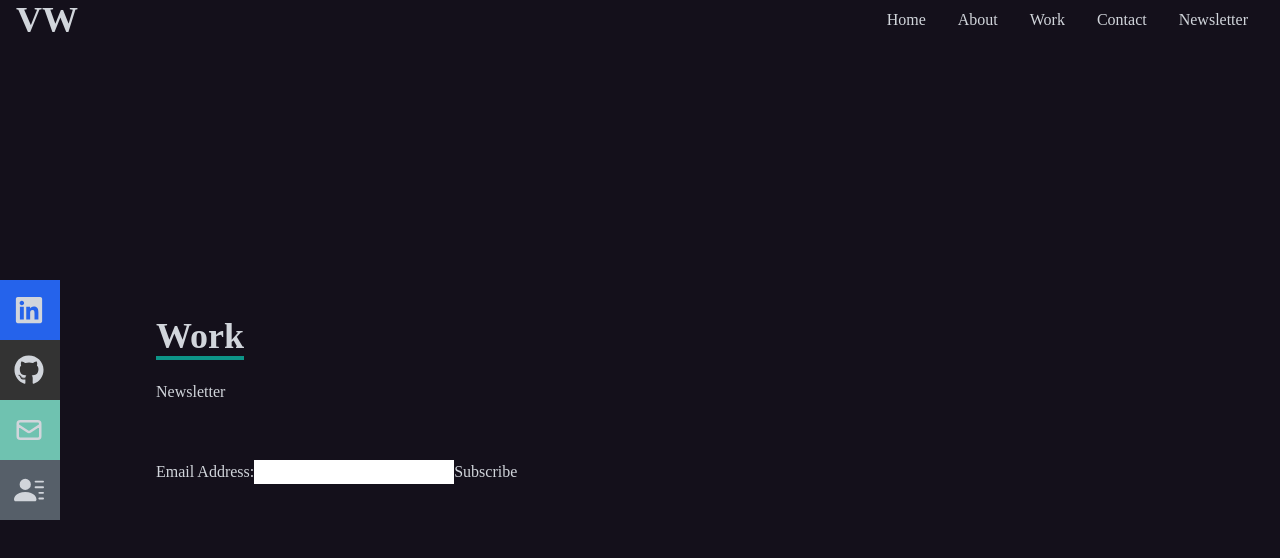
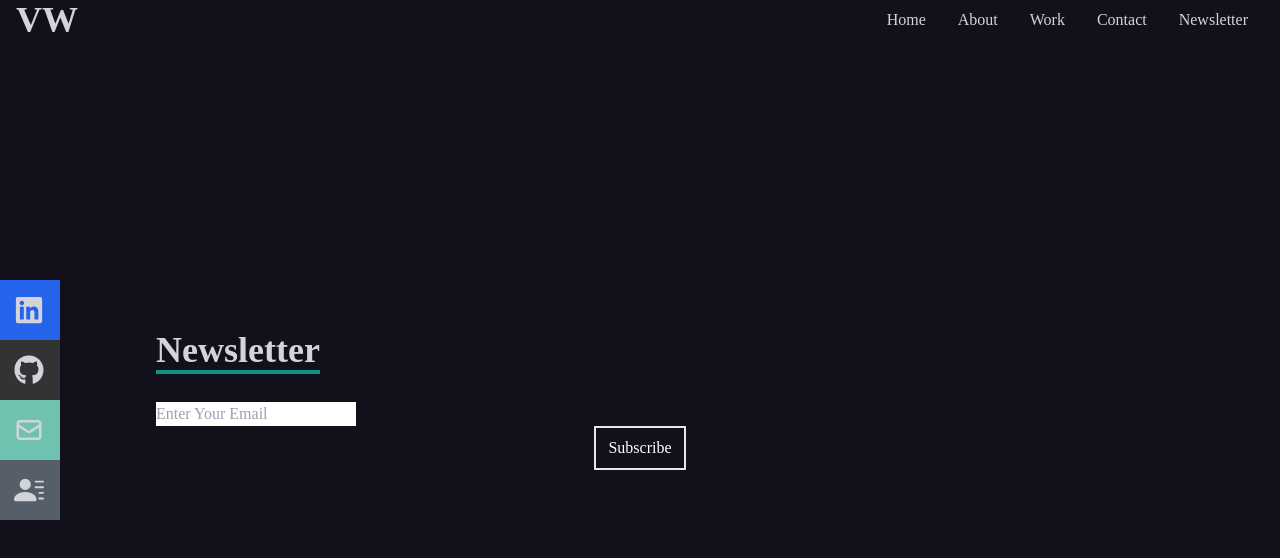
Before and after one commit to itzzvivek/Django-React-Portfolio, a React (Create React App) app in the folder frontend/: page /newsletter in a window 1280 px wide. Shown: the top 558 px of the page. Built offline with nearby package versions, Linux system fonts and the light colour scheme.

Commit message:
newsletter changes

```diff
--- a/frontend/src/components/Newsletter.jsx
+++ b/frontend/src/components/Newsletter.jsx
@@ -5,14 +5,12 @@ const Newsletter = () => {
       <div name='newsletter' className='w-full md:h-screen text-gray-300 bg-[#14101b]'>
         <div className='max-w-[1000px] mx-auto p-4 flex flex-col justify-center w-full h-full'>
             <div className='pb-8'>
-                <p className='text-4xl font-bold inline border-b-4 text-gray-300 border-teal-600'>Work</p>
-                <p className='py-6'>Newsletter</p>
+                <p className='text-4xl font-bold inline border-b-4 text-gray-300 border-teal-600'>Newsletter</p>
             </div>
-            <div>
-              <form className="newsletter-form bg-[#14101b]">
-                <label htmlFor="email">Email Address:</label>
-                <input type="email" id="email" required />
-                <button type="submit">Subscribe</button>
+            <div name="newsletter">
+              <form className=" bg-[#14101b] items-center">
+                <input type="email" id="email" placeholder='Enter Your Email' required />
+                <button type="submit" className='text-white border-2 hover:bg-teal-600 hover:border-teal-600 px-3 py-2 mx-auto flex items-center'>Subscribe</button>
               </form>
             </div>
         </div>
```
